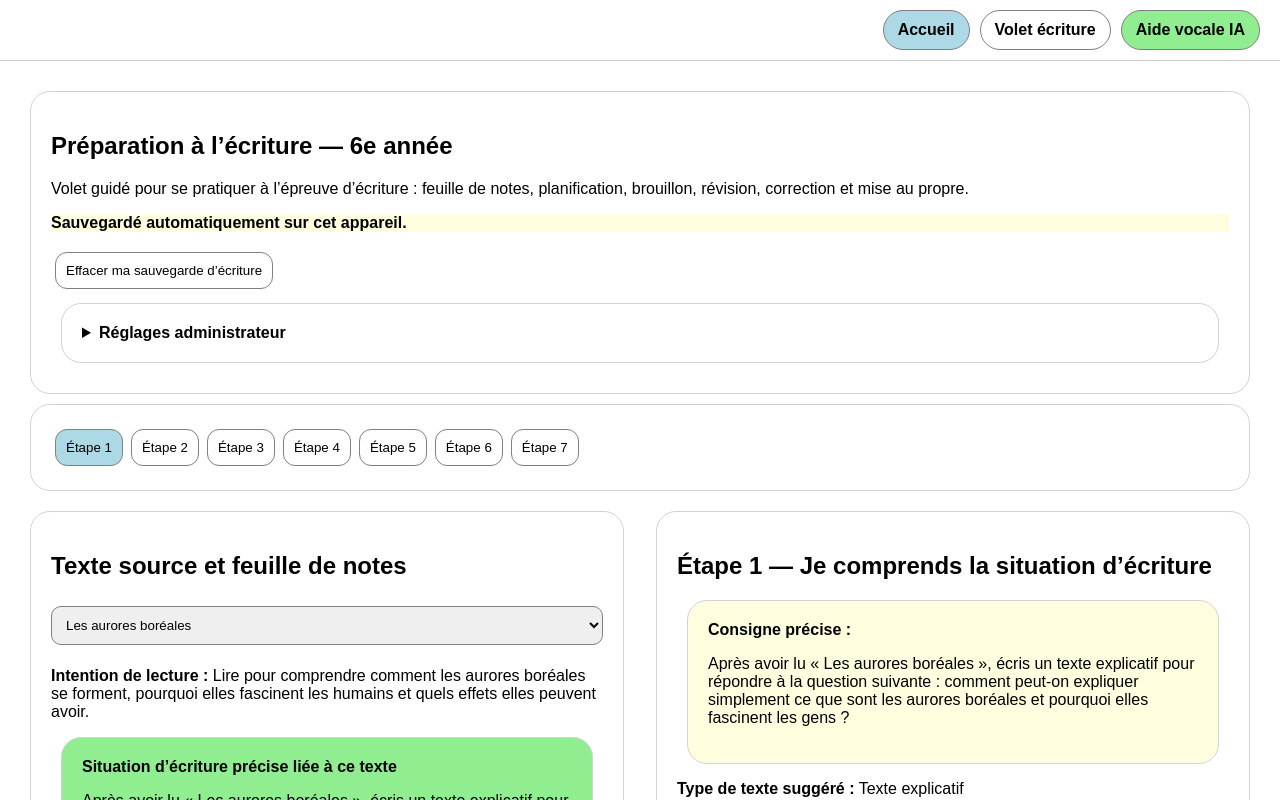
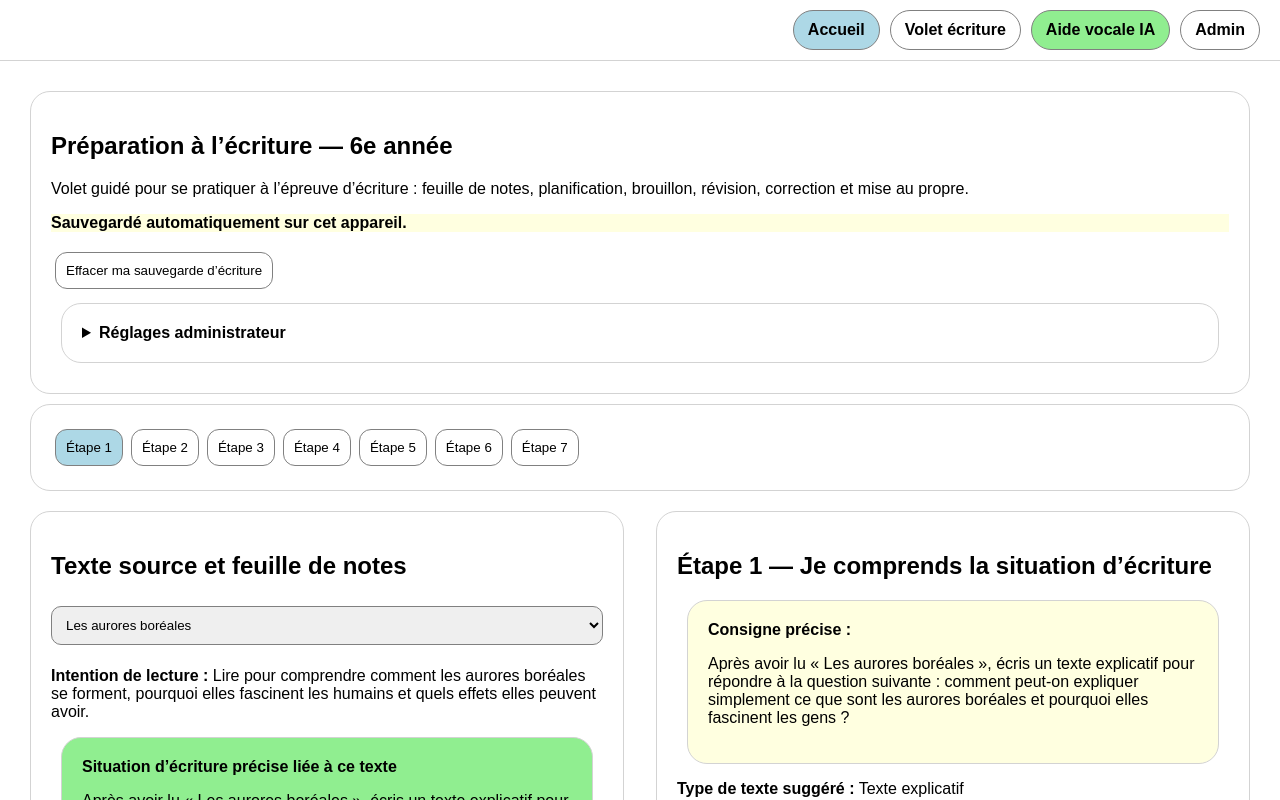
Before and after one commit to mpassarelli2003-png/comprehension-lecture-6e, a Next.js app: page /ecriture in a window 1280 px wide. Shown: the top 800 px of the page. Built offline with nearby package versions, Linux system fonts and the light colour scheme.

Commit message:
Add admin navigation and generalize metadata

```diff
--- a/app/layout.jsx
+++ b/app/layout.jsx
@@ -1,18 +1,19 @@
-import './globals.css';
+import "./globals.css";
 
 export const metadata = {
-  title: 'Lecture et écriture 6e année',
-  description: 'Application de pratique en compréhension de lecture et préparation à l’écriture'
+  title: "Compréhension de lecture — 6e, secondaire 1 et 2",
+  description: "Application de pratique guidée et de simulation en compréhension de lecture"
 };
 
 export default function RootLayout({ children }) {
   return (
     <html lang="fr">
       <body>
-        <nav className="topnav">
+        <nav className="topnav" aria-label="Navigation principale">
           <a className="homeButton" href="/">Accueil</a>
           <a className="writingButton" href="/ecriture">Volet écriture</a>
           <a className="voiceHelpButton" href="/aide-vocale">Aide vocale IA</a>
+          <a className="adminButton" href="/admin/login">Admin</a>
         </nav>
         {children}
       </body>
```
